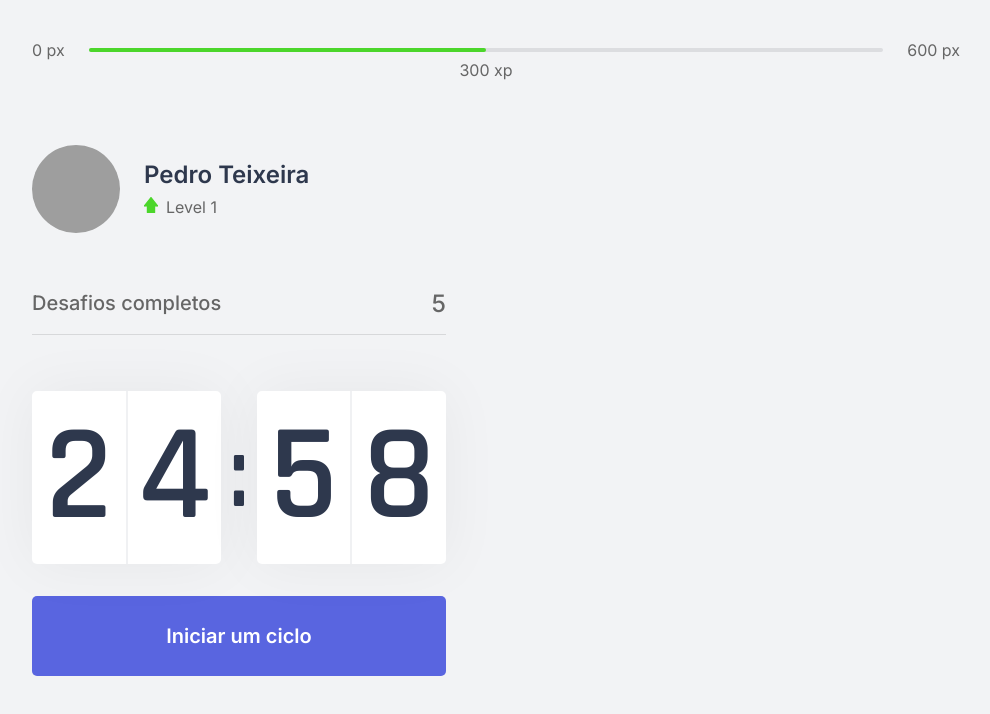
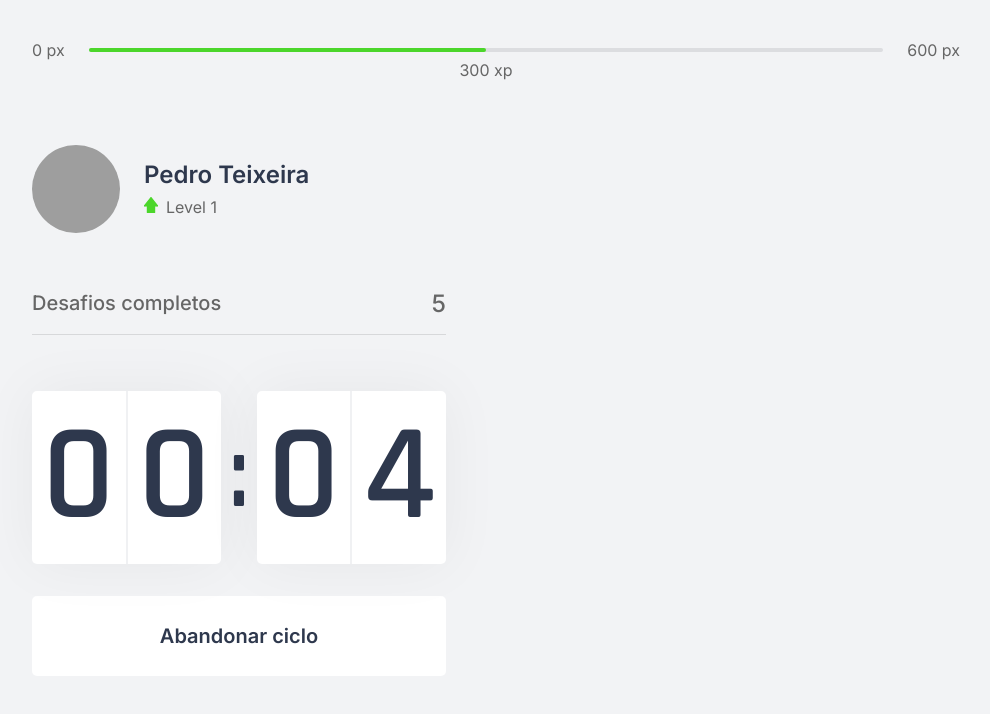
Before and after one commit to PedroTeixeiraa/move.it-1.0, a Next.js app: page / in a window 1280 px wide. Both pictures are taken after a click on the button "Iniciar um ciclo". Shown: the top 714 px of the page, without its empty margins (144-1134 px from the left). Built offline with nearby package versions, Linux system fonts and the light colour scheme; grey boxes are pictures that could not be loaded.

Commit message:
feat: finished countdown component

```diff
--- a/src/components/CountDown.tsx
+++ b/src/components/CountDown.tsx
@@ -1,9 +1,12 @@
-import { useState, useEffect } from 'react'
+import { useEffect, useState } from 'react'
 import styles from '../styles/components/CountDown.module.css'
 
+let countdownTimeout: NodeJS.Timeout
+
 export function CountDown() {
-  const [time, setTime] = useState(25 * 60)
-  const [active, setActive] =useState(false)
+  const [time, setTime] = useState(0.1 * 60)
+  const [isActive, setIsActive] = useState(false)
+  const [hasFinished, setHasFinished] = useState(false)
 
   const minutes = Math.floor(time / 60)
   const seconds = time % 60
@@ -12,16 +15,25 @@
   const [secondLeft, secondRight] = String(seconds).padStart(2, '0').split('')
 
   function startCountDown() {
-    setActive(true)
+    setIsActive(true)
+  }
+
+  function resetCountDown() {
+    clearTimeout(countdownTimeout)
+    setIsActive(false)
+    setTime(0.1 * 60)
   }
 
   useEffect(() => {
-    if (active && time > 0) {
-      setTimeout(() => {
+    if (isActive && time > 0) {
+      countdownTimeout = setTimeout(() => {
         setTime(time - 1)
       }, 1000)
+    } else if (isActive && time === 0) {
+      setHasFinished(true)
+      setIsActive(true)
     }
-  }, [active, time])
+  }, [isActive, time])
 
   return (
     <div>
@@ -37,6 +49,24 @@
         </div>
       </div>
 
+      {hasFinished ? (
+        <button
+          disabled
+          className={styles.countDownButton}
+        >
+          ciclo encerrado
+        </button>
+      ) : (
+        <>
+          { isActive ? (
+            <button
+              type="button"
+              className={`${styles.countDownButton} ${styles.countDownButtonActive}`}
+              onClick={resetCountDown}
+            >
+              Abandonar ciclo
+            </button>
+          ) : (
             <button
               type="button"
               className={styles.countDownButton}
@@ -44,6 +74,11 @@
             >
               Iniciar um ciclo
             </button>
+          )}
+        </>
+      )}
+
+
     </div>
   )
 }
--- a/src/styles/components/CountDown.module.css
+++ b/src/styles/components/CountDown.module.css
@@ -59,6 +59,22 @@
   transition: background-color 0.2s;
 }
 
-.countDownButton:hover {
+.countDownButton:not(:disabled):hover {
   background: var(--blue-dark);
 }
+
+.countDownButtonActive {
+  background: var(--white);
+  color: var(--title);
+}
+
+.countDownButtonActive:not(:disabled):hover {
+  background: var(--red);
+  color: var(--white);
+}
+
+.countDownButton:disabled {
+  background: var(--white);
+  color: var(--text);
+  cursor: not-allowed;
+}
```
Lines whose indentation alone changed are shown as unchanged.
